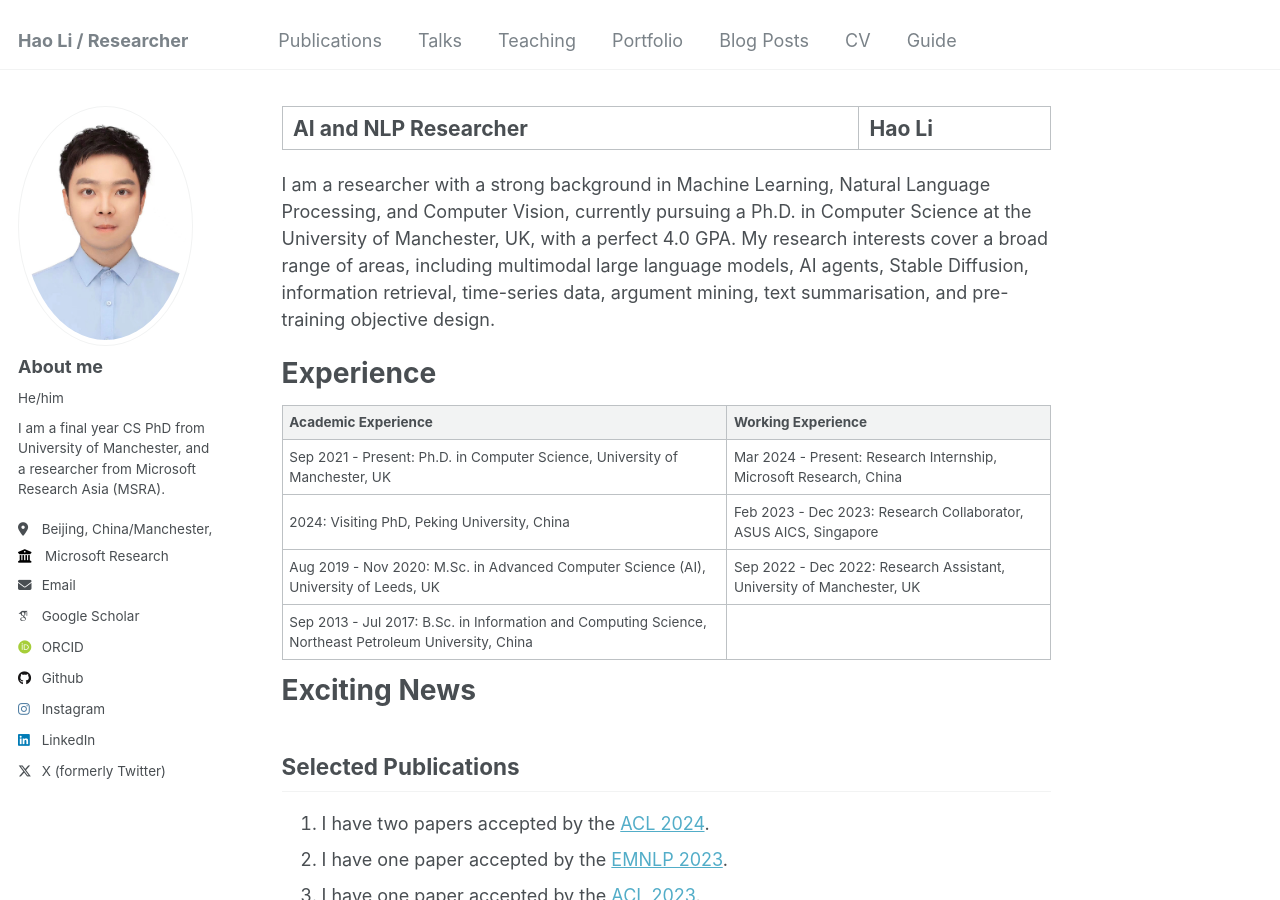
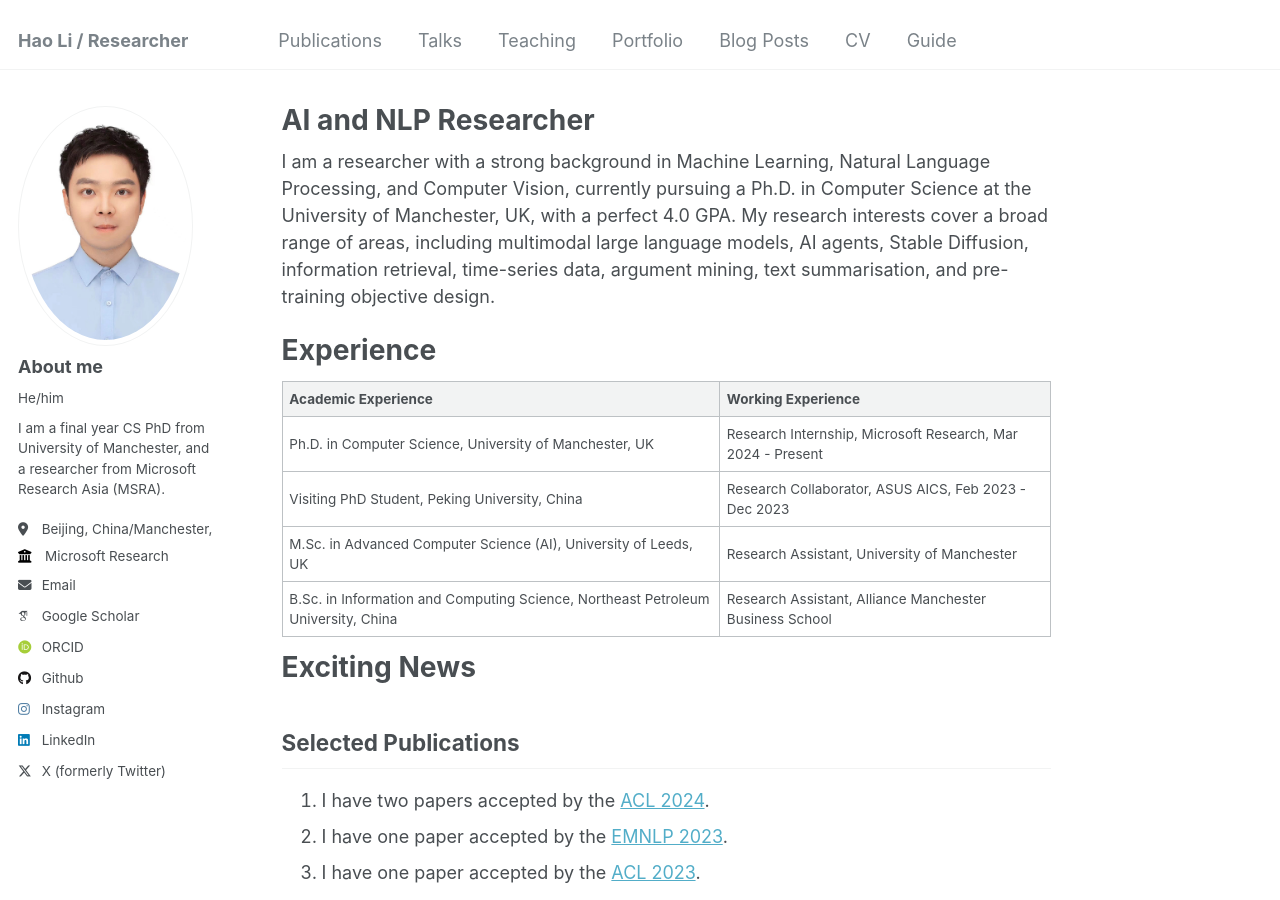
Before and after one commit to HaoBytes/HaoBytes.github.io, a Jekyll site: the page built from _pages/about.md, in a window 1280 px wide and 900 px high. Built offline with Jekyll 4.4.1, drawn with Linux system fonts in a browser that asks for light colours; some web fonts are replaced.

Commit message:
Update about.md

```diff
--- a/_pages/about.md
+++ b/_pages/about.md
@@ -1,6 +1,6 @@
 ---
 permalink: /
-title: "AI and NLP Researcher | Hao Li"
+title: "AI and NLP Researcher"
 author_profile: true
 redirect_from:
   - /about/
@@ -15,10 +15,10 @@
 
 | Academic Experience | Working Experience |
 |---------------------|---------------------|
-| Sep 2021 - Present: Ph.D. in Computer Science, University of Manchester, UK | Mar 2024 - Present: Research Internship, Microsoft Research, China |
-| 2024: Visiting PhD, Peking University, China | Feb 2023 - Dec 2023: Research Collaborator, ASUS AICS, Singapore |
-| Aug 2019 - Nov 2020: M.Sc. in Advanced Computer Science (AI), University of Leeds, UK | Sep 2022 - Dec 2022: Research Assistant, University of Manchester, UK |
-| Sep 2013 - Jul 2017: B.Sc. in Information and Computing Science, Northeast Petroleum University, China | |
+| Ph.D. in Computer Science, University of Manchester, UK | Research Internship, Microsoft Research, Mar 2024 - Present|
+| Visiting PhD Student, Peking University, China | Research Collaborator, ASUS AICS, Feb 2023 - Dec 2023 |
+| M.Sc. in Advanced Computer Science (AI), University of Leeds, UK | Research Assistant, University of Manchester|
+| B.Sc. in Information and Computing Science, Northeast Petroleum University, China | Research Assistant, Alliance Manchester Business School |
 
 Exciting News
 ======
```
